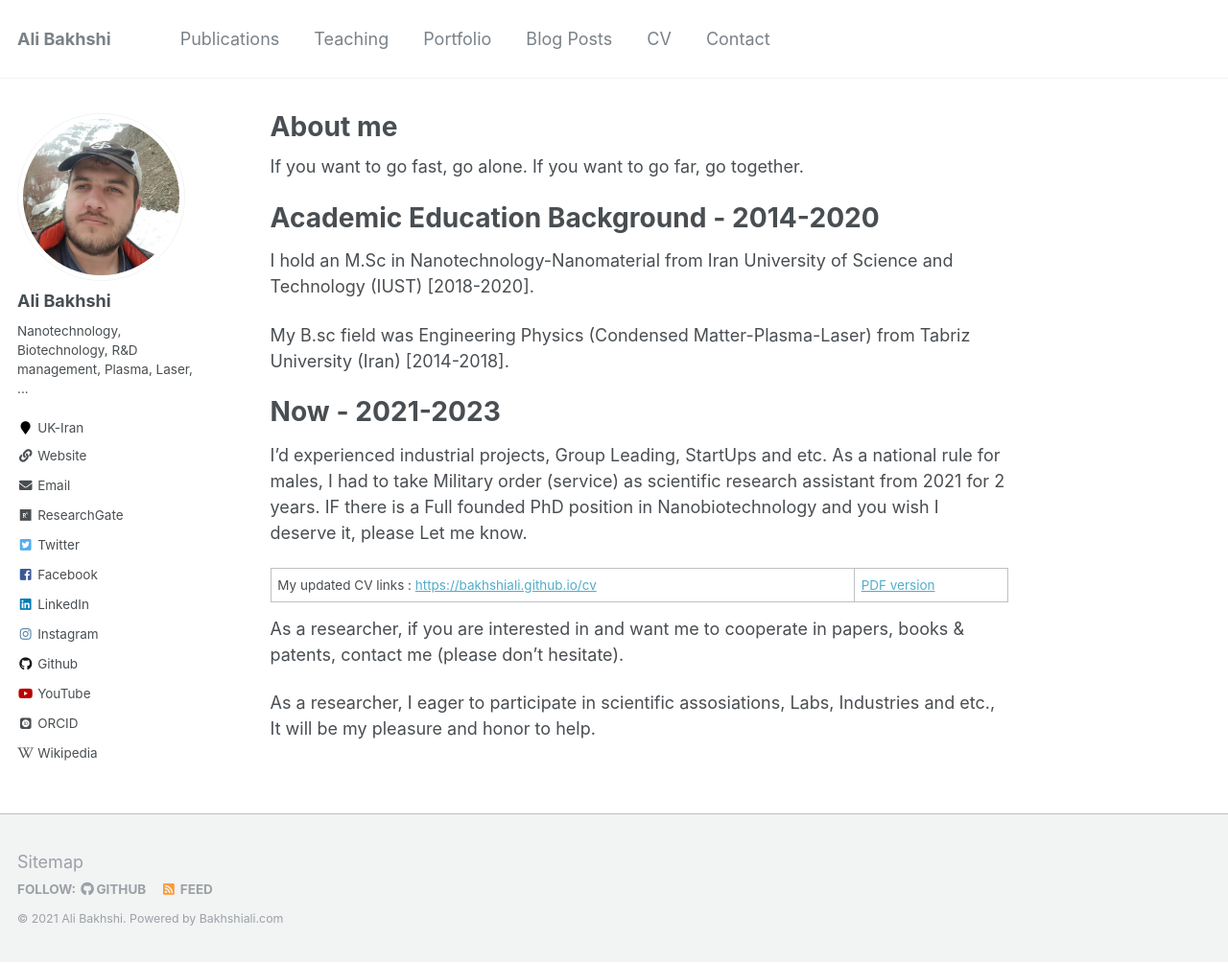
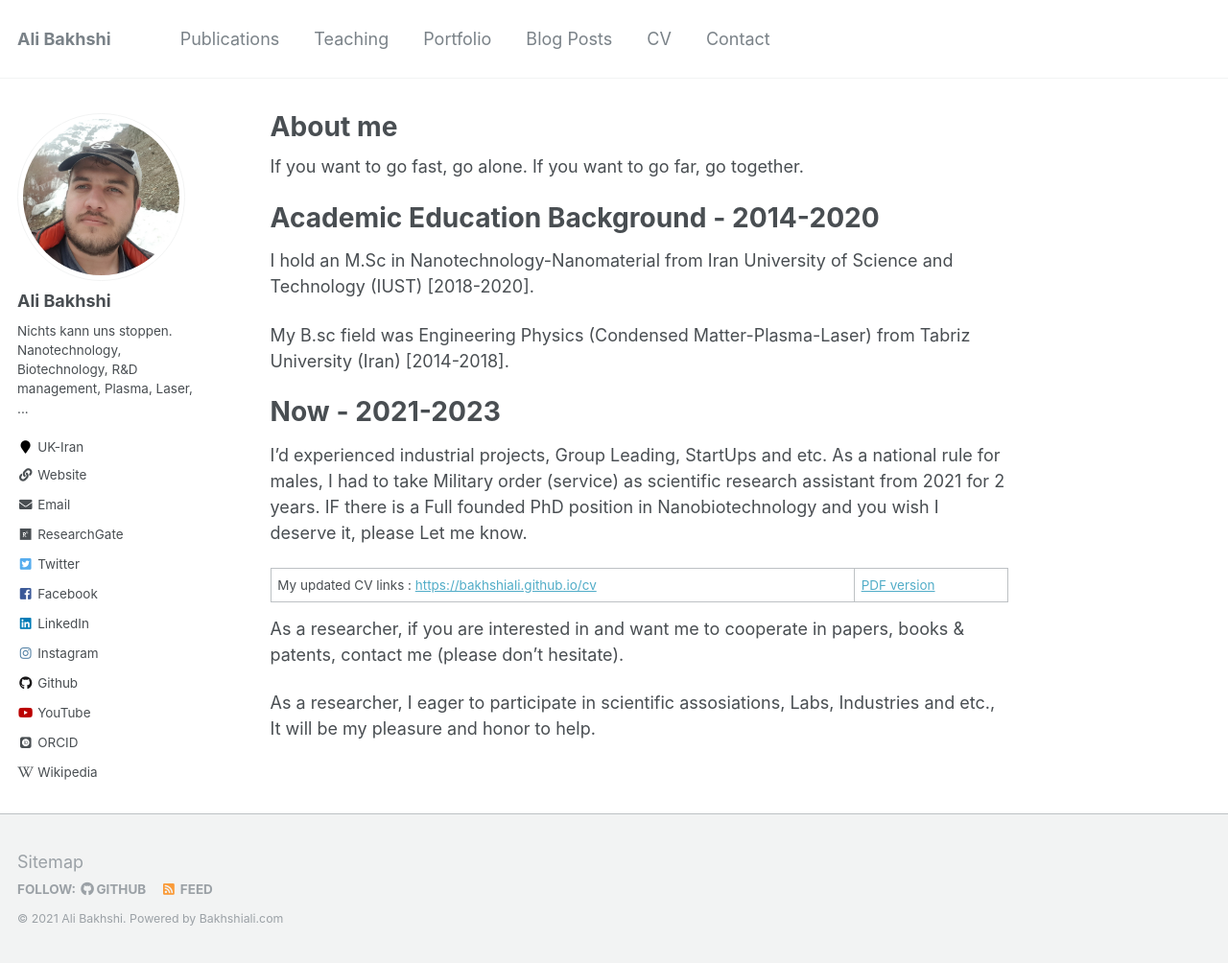
Before and after one commit to bakhshiali/bakhshiali.github.io, a Jekyll site: the page built from _pages/about.md, in a window 1280 px wide and 1004 px high. Shown: the whole window at 96% size. Built offline with Jekyll 4.4.1, drawn with Linux system fonts in a browser that asks for light colours; some web fonts are replaced.

Commit message:
Update _config.yml

```diff
--- a/_config.yml
+++ b/_config.yml
@@ -75,7 +75,7 @@ analytics:
 author:
   name             : "Ali Bakhshi"
   avatar           : "alibakhshi.jpg"
-  bio              : "Nanotechnology, Biotechnology, R&D management, Plasma, Laser, ..."
+  bio              : "Nichts kann uns stoppen. Nanotechnology, Biotechnology, R&D management, Plasma, Laser, ..."
   location         : "UK-Iran"
   employer         :
   pubmed           :
```
